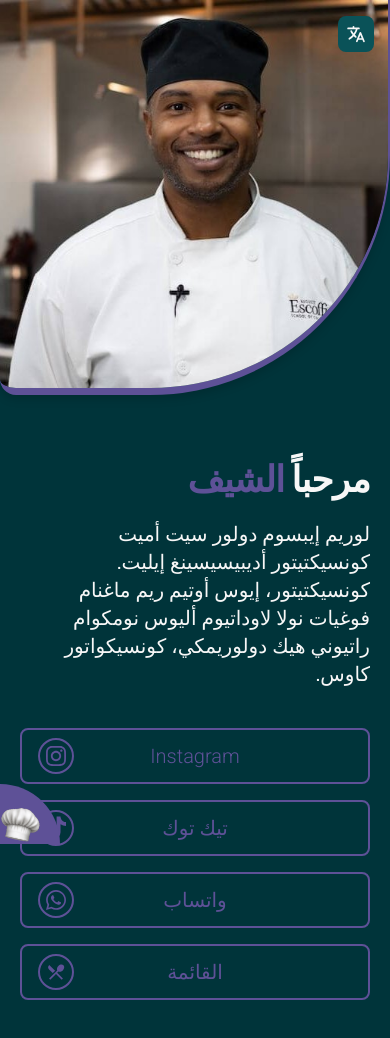
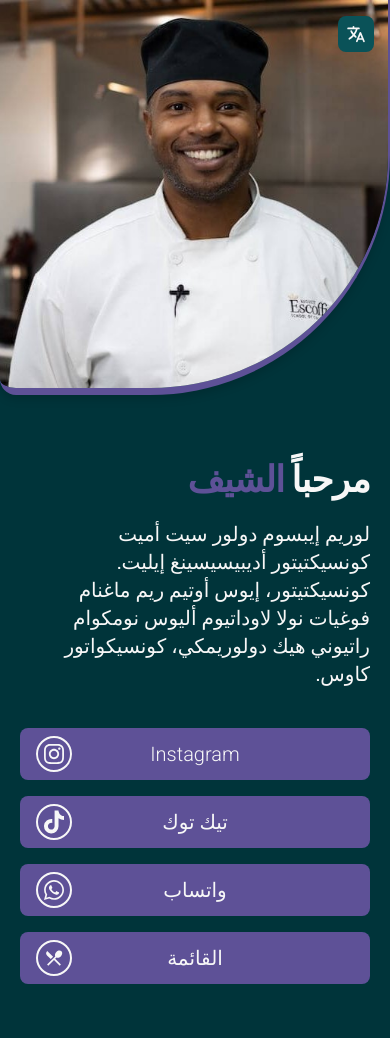
Before and after one commit to Sulaiman-F/Chef, a React (Vite) app: page / in a window 390 px wide. Built offline with nearby package versions, Linux system fonts and the light colour scheme.

Commit message:
Update Home component styles for improved accessibility and visual consistency

```diff
--- a/src/pages/Home.jsx
+++ b/src/pages/Home.jsx
@@ -20,7 +20,7 @@ function Home() {
       <div className="fixed top-4 right-4 z-10">
         <LanguageSwitcher />
       </div>
-      <div
+      {/* <div
         className={`fixed bottom-0 h-15 w-15 md:h-25 md:w-25 lg:h-35 lg:w-35 flex items-end p-0 md:p-2 justify-end lg:justify-start bg-[#5E5197] ${
           i18n.language === "ar"
             ? "left-0 lg:right-0 rounded-tr-full lg:rounded-tl-full lg:rounded-tr-none "
@@ -36,7 +36,7 @@ function Home() {
               : "-rotate-12 lg:rotate-12"
           }`}
         />
-      </div>
+      </div> */}
       {/* profile image */}
       <img
         src="/Chef.jpg"
@@ -62,10 +62,10 @@ function Home() {
             onClick={() =>
               window.open("https://instagram.com/instagram", "_blank")
             }
-            className="flex items-center w-full justify-between cursor-pointer border-2 border-[#5E5197]  rounded-lg  px-4 py-2 md:py-3 text-[#5E5197] hover:bg-[#5E5197]/20 transition-all duration-300 "
+            className="flex items-center w-full justify-between cursor-pointer bg-[#5E5197] rounded-lg  px-4 py-2 md:py-3 text-[#f7f7f7] hover:bg-[#5E5197]/80 transition-all duration-300 "
             aria-label="Open Instagram profile"
           >
-            <div className="h-9 w-9 md:h-12 md:w-12 lg:h-14 lg:w-14 p-1.5 md:p-2 border-2 border-[#5E5197] rounded-full flex items-center justify-center">
+            <div className="h-9 w-9 md:h-12 md:w-12 lg:h-14 lg:w-14 p-1.5 md:p-2 border-2 border-[#f7f7f7] rounded-full flex items-center justify-center">
               <FaInstagram className="text-2xl md:text-3xl lg:text-4xl" />
             </div>
             {t("instagram")}
@@ -75,10 +75,10 @@ function Home() {
             onClick={() =>
               window.open("https://www.tiktok.com/@tiktok", "_blank")
             }
-            className="flex items-center w-full justify-between cursor-pointer border-2 border-[#5E5197]  rounded-lg  px-4 py-2 md:py-3 text-[#5E5197] hover:bg-[#5E5197]/20 transition-all duration-300 "
+            className="flex items-center w-full justify-between cursor-pointer bg-[#5E5197] rounded-lg  px-4 py-2 md:py-3 text-[#f7f7f7] hover:bg-[#5E5197]/80 transition-all duration-300 "
             aria-label="Open TikTok profile"
           >
-            <div className="h-9 w-9 md:h-12 md:w-12 lg:h-14 lg:w-14 p-1.5 md:p-2 border-2 border-[#5E5197] rounded-full flex items-center justify-center">
+            <div className="h-9 w-9 md:h-12 md:w-12 lg:h-14 lg:w-14 p-1.5 md:p-2 border-2 border-[#f7f7f7] rounded-full flex items-center justify-center">
               <FaTiktok className="text-2xl md:text-3xl lg:text-4xl" />{" "}
             </div>
             {t("tiktok")}
@@ -87,10 +87,10 @@ function Home() {
 
           <button
             onClick={() => window.open("https://wa.me/966537701127", "_blank")}
-            className="flex items-center w-full justify-between cursor-pointer border-2 border-[#5E5197]  rounded-lg  px-4 py-2 md:py-3 text-[#5E5197] hover:bg-[#5E5197]/20 transition-all duration-300 "
+            className="flex items-center w-full justify-between cursor-pointer bg-[#5E5197] rounded-lg  px-4 py-2 md:py-3 text-[#f7f7f7] hover:bg-[#5E5197]/80 transition-all duration-300 "
             aria-label="Open WhatsApp chat"
           >
-            <div className="h-9 w-9 md:h-12 md:w-12 lg:h-14 lg:w-14 p-1.5 md:p-2 border-2 border-[#5E5197] rounded-full flex items-center justify-center">
+            <div className="h-9 w-9 md:h-12 md:w-12 lg:h-14 lg:w-14 p-1.5 md:p-2 border-2 border-[#f7f7f7] rounded-full flex items-center justify-center">
               <FaWhatsapp className="text-2xl md:text-3xl lg:text-4xl" />{" "}
             </div>
             {t("whatsapp")}
@@ -99,10 +99,10 @@ function Home() {
 
           <button
             onClick={() => window.open("/menu.pdf", "_blank")}
-            className="flex items-center w-full justify-between cursor-pointer border-2 border-[#5E5197]  rounded-lg  px-4 py-2 md:py-3 text-[#5E5197] hover:bg-[#5E5197]/20 transition-all duration-300 "
+            className="flex items-center w-full justify-between cursor-pointer bg-[#5E5197] rounded-lg  px-4 py-2 md:py-3 text-[#f7f7f7] hover:bg-[#5E5197]/80 transition-all duration-300 "
             aria-label="Open menu PDF"
           >
-            <div className="h-9 w-9 md:h-12 md:w-12 lg:h-14 lg:w-14 p-1.5 md:p-2 border-2 border-[#5E5197] rounded-full flex items-center justify-center">
+            <div className="h-9 w-9 md:h-12 md:w-12 lg:h-14 lg:w-14 p-1.5 md:p-2 border-2 border-[#f7f7f7] rounded-full flex items-center justify-center">
               <MdOutlineRestaurantMenu className="text-2xl md:text-3xl lg:text-4xl" />{" "}
             </div>
             {t("menu")}
```
